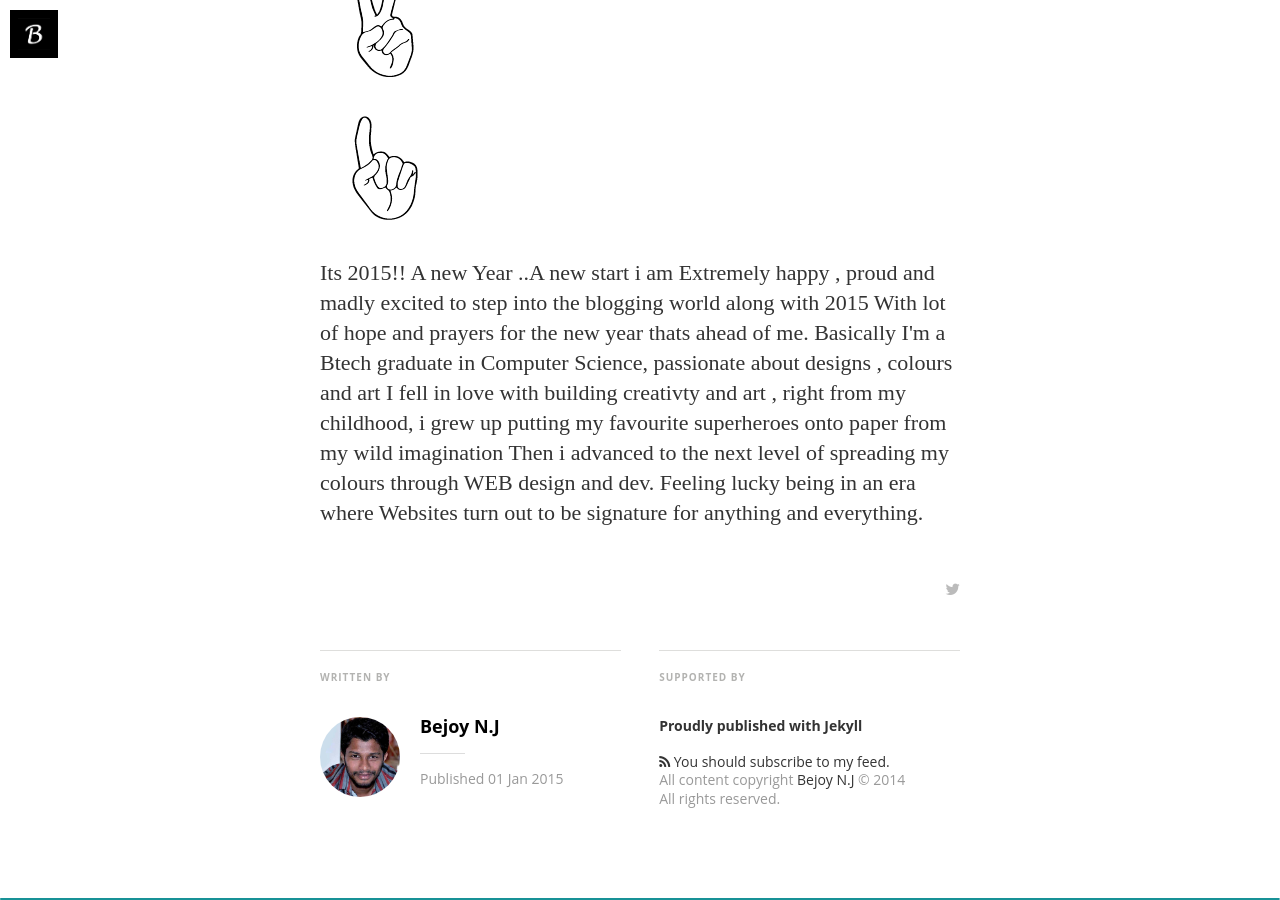
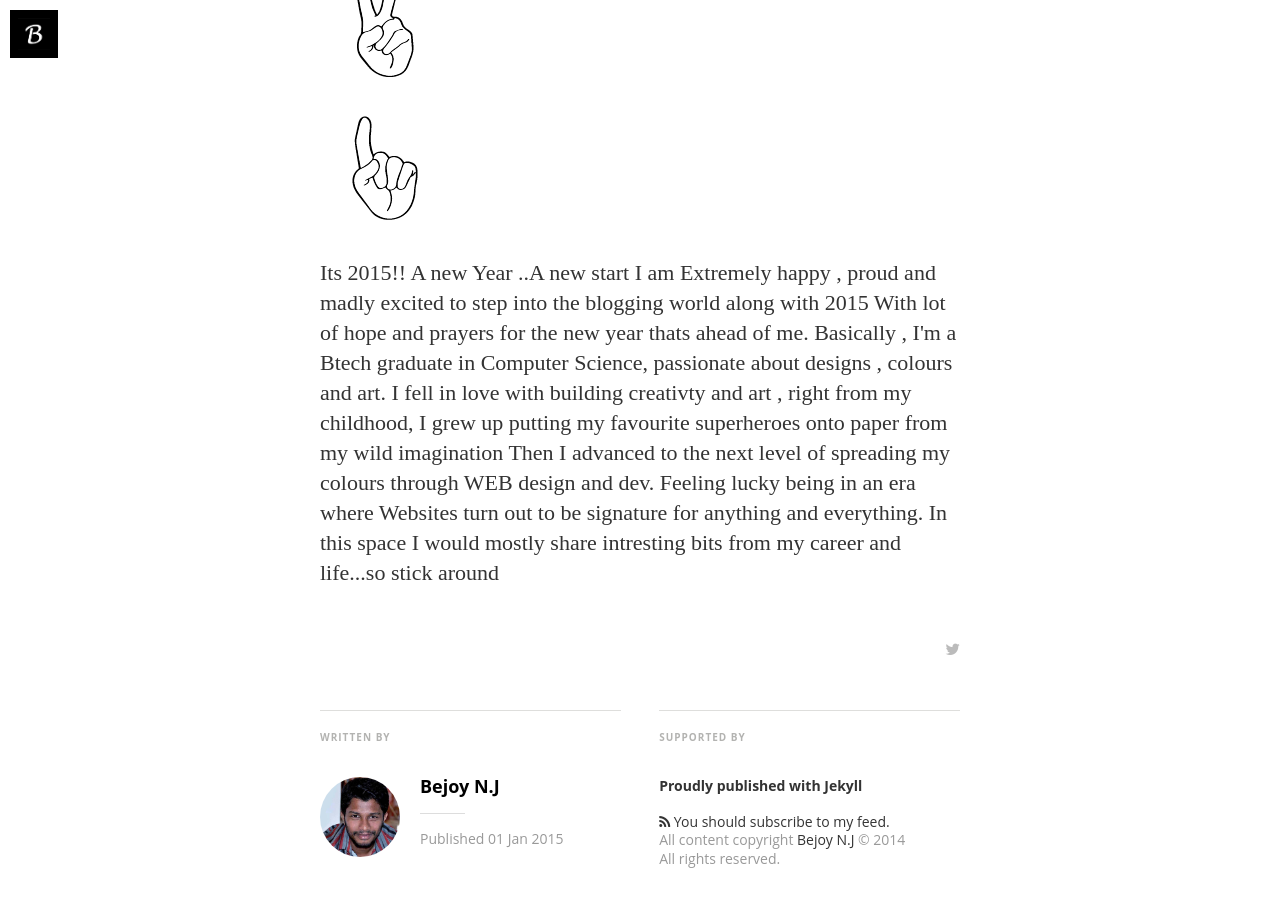
Before and after one commit to Bejoynj/bejoynj.github.io, a Jekyll site: the page built from _posts/2015-01-01-first-blogging 2.markdown, in a window 1280 px wide and 900 px high, scrolled down 1396 px. Built offline with Jekyll 4.4.1, drawn with Linux system fonts in a browser that asks for light colours; nearby versions of some CDN libraries; some web fonts are replaced; Markdown is read by kramdown in place of the engine named in the settings; some of the changed text lies outside the part shown.

Commit message:
updates happy new year

```diff
--- a/_posts/2015-01-01-first-blogging 2.markdown
+++ b/_posts/2015-01-01-first-blogging 2.markdown
@@ -13,12 +13,18 @@ image: /assets/article_images/FirstBlog-201412-18/mobile-first-blog-image.jpg
 
 Its 2015!!
 A new Year ..A new start
-i am Extremely happy , proud and madly excited to step into the blogging world along with 2015
+I am Extremely happy , proud and madly excited to step into the blogging world along with 2015
 With lot of hope and prayers for the new year thats ahead of me.
 
-Basically  I'm a Btech graduate in Computer Science, passionate about designs , colours and art
-I fell in love with building creativty and art , right  from my childhood, i grew up putting my favourite superheroes onto paper from my wild imagination
+Basically , I'm a Btech graduate in Computer Science, passionate about designs , colours and art.
+I fell in love with building creativty and art , right  from my childhood, I grew up putting my favourite
 
-Then i advanced to the next level of spreading my colours through WEB design and dev. Feeling lucky being in an era where Websites turn out to be signature for anything and everything.
+superheroes onto paper from my wild imagination
+
+Then I advanced to the next level of spreading my colours through WEB design and dev. Feeling lucky being in
+
+an era where Websites turn out to be signature for anything and everything.
+
+In this space I would mostly share intresting bits from my career and life...so stick around
 
 </p>
```
Also changed, not shown: other parts of _posts/2015-01-01-first-blogging 2.markdown (+2 -2 lines), assets/article_images/2015-01-01-happynewyear/main_banner_hny.jpg (added).
